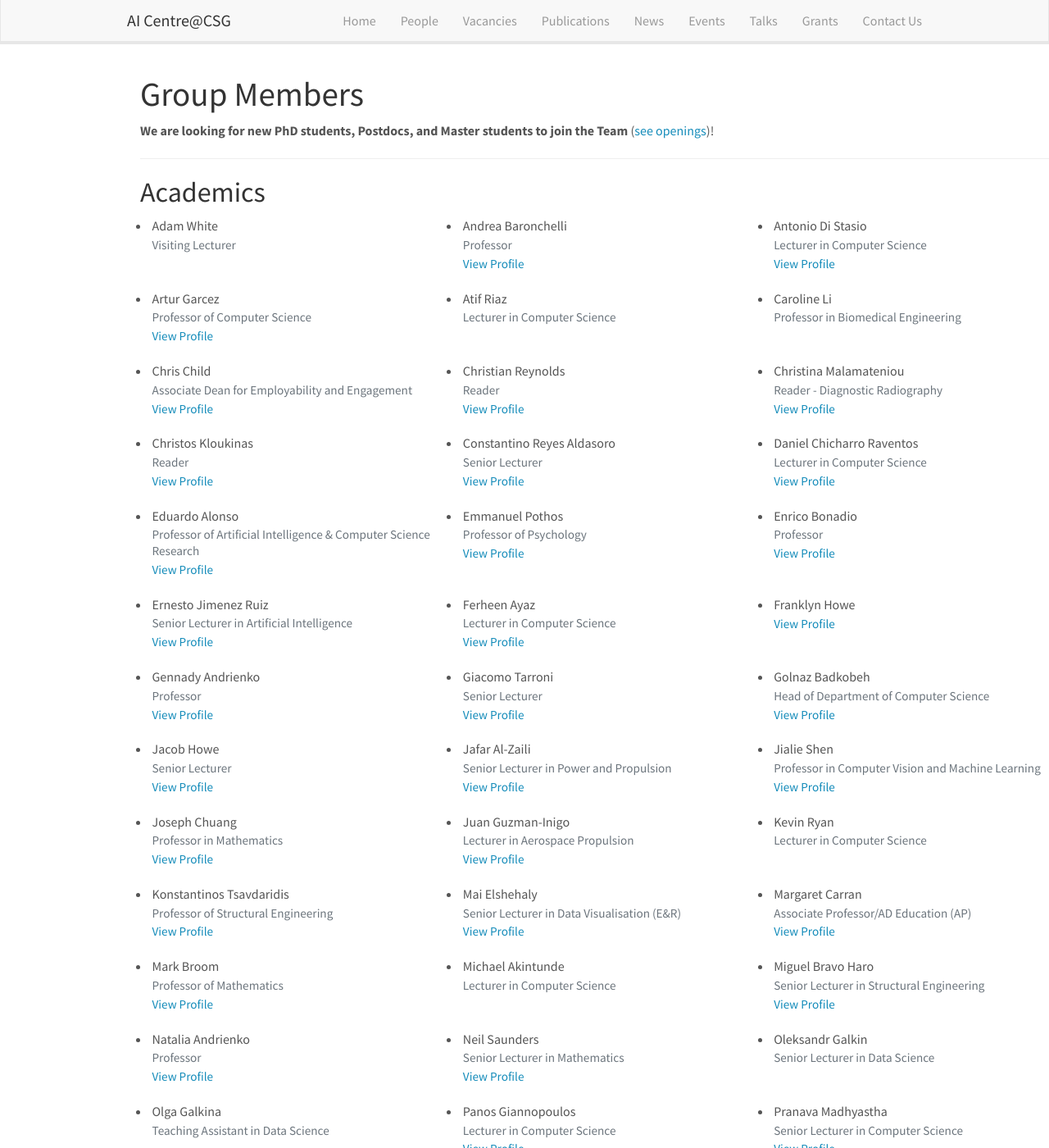
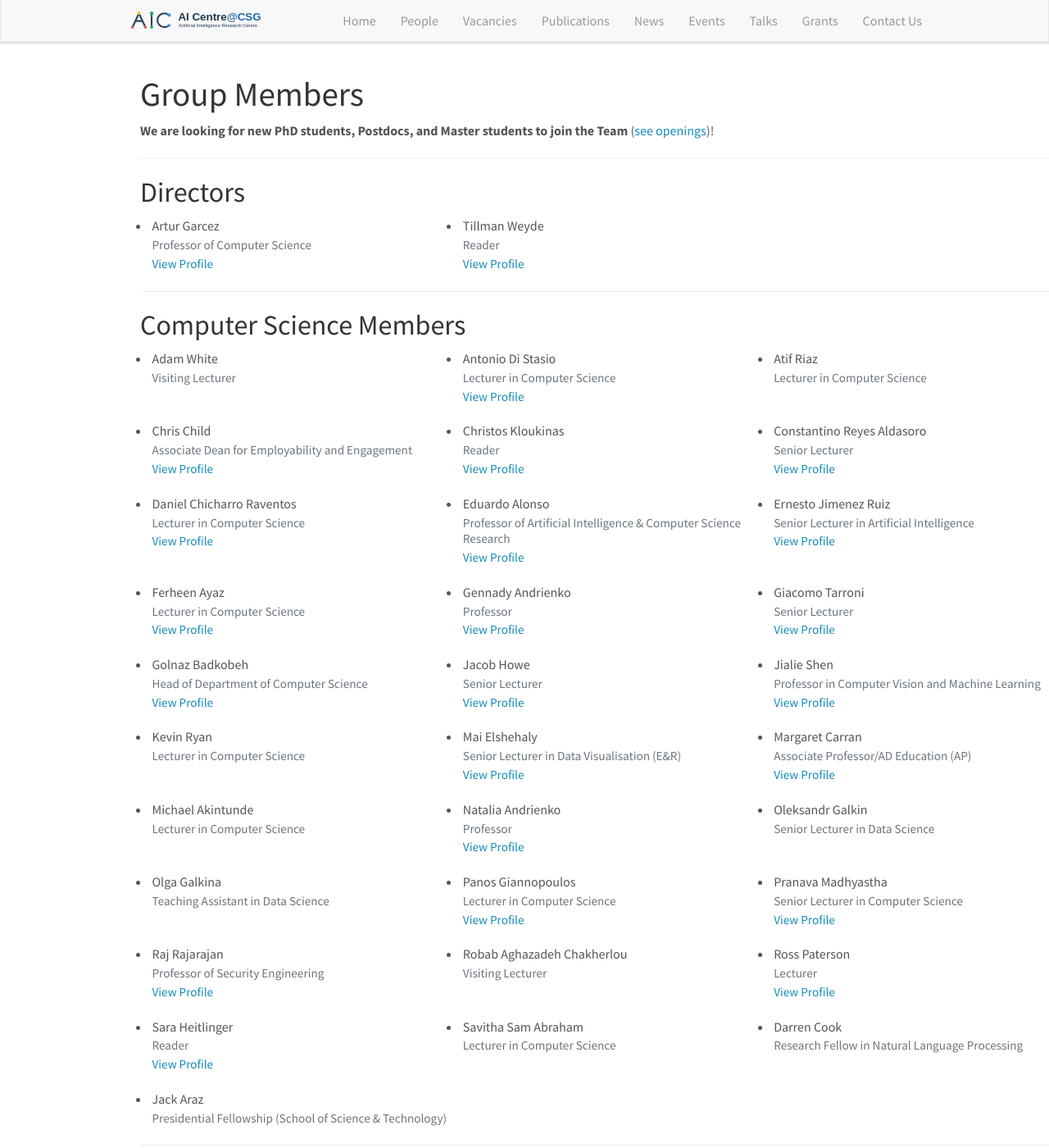
Before and after one commit to aicentre-csg/aicentre-csg.github.io, a Jekyll site: the page built from _pages/team.html, in a window 1280 px wide and 1400 px high. Shown: the whole window at 82% size. Built offline with Jekyll 4.4.1, drawn with Linux system fonts in a browser that asks for light colours; nearby versions of some CDN libraries; some of the changed text lies outside the part shown.

Commit message:
Add AI Centre logo and group people page by membership type
Co-Authored-By: Claude Sonnet 5.5 <noreply@anthropic.com>

```diff
--- a/_data/research_fellow.yml
+++ b/_data/research_fellow.yml
@@ -1,15 +1,20 @@
 - Name: Daniel Philps
   Title: Honorary Visiting Fellow
   Role: Member
+  group: external
 - Name: Darren Cook
   Title: Research Fellow in Natural Language Processing
   Role: Member
+  group: cs
 - Name: Jack Araz
   Title: Presidential Fellowship (School of Science & Technology)
   Role: Owner
+  group: cs
 - Name: Jonathan Passerat Palmbach
   Title: Honorary Research Fellow
   Role: Member
+  group: external
 - Name: Kwun Ho Ngan
   Title: Honorary  Research Fellow
   Role: Member
+  group: external
--- a/_includes/head.html
+++ b/_includes/head.html
@@ -5,6 +5,7 @@
   <title>{% if page.title %}{{ page.title | escape }}{% else %}{{ site.title | escape }}{% endif %}</title>
   <meta name="description" content="{% if page.excerpt %}{{ page.excerpt | strip_html | strip_newlines | truncate: 160 }}{% else %}{{ site.description }}{% endif %}">
   <link rel="stylesheet" href="{{ "/css/main.css" | prepend: site.baseurl | prepend: site.url}}">
+  <link rel="icon" type="image/svg+xml" href="{{ site.baseurl }}/images/logo/aic-icon.svg">
   <link rel="canonical" href="{{ page.url | replace:'index.html','' | prepend: site.baseurl | prepend: site.url }}">
 
 {% if jekyll.environment == 'production' %}
--- a/_includes/header.html
+++ b/_includes/header.html
@@ -8,7 +8,7 @@
 		<span class="icon-bar"></span>
 	  </button>
 
-    <a class="navbar-brand" href="{{ site.url }}{{ site.baseurl }}/">AI Centre@CSG</a>
+    <a class="navbar-brand" href="{{ site.url }}{{ site.baseurl }}/"><img src="{{ site.baseurl }}/images/logo/aic-logo.svg" alt="AI Centre@CSG – Artificial Intelligence Research Centre"></a>
 	</div>
 	<div class="collapse navbar-collapse" id="navbar-collapse-1">
 	  <ul class="nav navbar-nav navbar-right">
--- a/_pages/team.html
+++ b/_pages/team.html
@@ -57,21 +57,18 @@ permalink: /People/
   </style>
 
 
-  <h2 id="staff" class="mt-5 mb-4">Academics</h2>
+  {% assign academics = site.data.acedemics_with_links %}
+  {% assign fellows = site.data.research_fellow %}
+  <h2 id="directors" class="mt-5 mb-4">Directors</h2>
 
   <ul class="people-grid-list">
-    {% for member in site.data.acedemics_with_links %}
+    {% assign directors_l = academics | where: "group", "director" %}
+  {% for member in directors_l %}
       <li>
         <div class="person-name">{{ member.Name }}</div>
-
-        {% if member.Title %}
-          <div class="person-meta">{{ member.Title }}</div>
-        {% endif %}
-
+        {% if member.Title and member.Title != "Research student" %}<div class="person-meta">{{ member.Title }}</div>{% endif %}
         {% if member.link %}
-          <div class="person-link">
-            <a href="{{ member.link }}" target="_blank">View Profile</a>
-          </div>
+          <div class="person-link"><a href="{{ member.link }}" target="_blank">View Profile</a></div>
         {% endif %}
       </li>
     {% endfor %}
@@ -79,17 +76,17 @@ permalink: /People/
 
   <hr>
 
-  <h2 id="students" class="mt-5 mb-4">PhD Students</h2>
+  <h2 id="cs" class="mt-5 mb-4">Computer Science Members</h2>
 
   <ul class="people-grid-list">
-    {% for member in site.data.phd_students %}
+    {% assign cs_l = academics | where: "group", "cs" %}
+  {% assign cs_f = fellows | where: "group", "cs" %}{% assign cs_l = cs_l | concat: cs_f %}
+  {% for member in cs_l %}
       <li>
         <div class="person-name">{{ member.Name }}</div>
-
+        {% if member.Title and member.Title != "Research student" %}<div class="person-meta">{{ member.Title }}</div>{% endif %}
         {% if member.link %}
-          <div class="person-link">
-            <a href="{{ member.link }}" target="_blank">View Profile</a>
-          </div>
+          <div class="person-link"><a href="{{ member.link }}" target="_blank">View Profile</a></div>
         {% endif %}
       </li>
     {% endfor %}
@@ -97,17 +94,16 @@ permalink: /People/
 
   <hr>
 
-  <h2 id="researcher" class="mt-5 mb-4">Research and Presidential Fellow</h2>
+  <h2 id="associated" class="mt-5 mb-4">Associated Members</h2>
 
   <ul class="people-grid-list">
-    {% for member in site.data.research_fellow %}
+    {% assign assoc_l = academics | where: "group", "associated" %}
+  {% for member in assoc_l %}
       <li>
         <div class="person-name">{{ member.Name }}</div>
-
+        {% if member.Title and member.Title != "Research student" %}<div class="person-meta">{{ member.Title }}</div>{% endif %}
         {% if member.link %}
-          <div class="person-link">
-            <a href="{{ member.link }}" target="_blank">View Profile</a>
-          </div>
+          <div class="person-link"><a href="{{ member.link }}" target="_blank">View Profile</a></div>
         {% endif %}
       </li>
     {% endfor %}
@@ -115,17 +111,33 @@ permalink: /People/
 
   <hr>
 
-  <h2 id="visitors" class="mt-5 mb-4">Visitors</h2>
+  <h2 id="external" class="mt-5 mb-4">External Members</h2>
 
   <ul class="people-grid-list">
-    {% for member in site.data.visitors %}
+    {% assign ext_l = fellows | where: "group", "external" %}
+  {% assign ext_l = ext_l | concat: site.data.visitors %}
+  {% for member in ext_l %}
       <li>
         <div class="person-name">{{ member.Name }}</div>
+        {% if member.Title and member.Title != "Research student" %}<div class="person-meta">{{ member.Title }}</div>{% endif %}
+        {% if member.link %}
+          <div class="person-link"><a href="{{ member.link }}" target="_blank">View Profile</a></div>
+        {% endif %}
+      </li>
+    {% endfor %}
+  </ul>
 
+  <hr>
+
+  <h2 id="students" class="mt-5 mb-4">Student Members</h2>
+
+  <ul class="people-grid-list">
+    {% for member in site.data.phd_students %}
+      <li>
+        <div class="person-name">{{ member.Name }}</div>
+        {% if member.Title and member.Title != "Research student" %}<div class="person-meta">{{ member.Title }}</div>{% endif %}
         {% if member.link %}
-          <div class="person-link">
-            <a href="{{ member.link }}" target="_blank">View Profile</a>
-          </div>
+          <div class="person-link"><a href="{{ member.link }}" target="_blank">View Profile</a></div>
         {% endif %}
       </li>
     {% endfor %}
--- a/css/main.scss
+++ b/css/main.scss
@@ -108,3 +108,7 @@ firstp {
 .news-item p {
   margin-bottom: 0.5em;
 }
+
+/* Logo in navbar */
+.navbar-brand { padding: 5px 15px; height: 50px; }
+.navbar-brand img { height: 40px; width: auto; margin: 0; border-radius: 0; }
```
Also changed, not shown: _data/acedemics_with_links.yml (+49 -0 lines), images/logo/aic-icon.svg (added), images/logo/aic-logo.svg (added).
